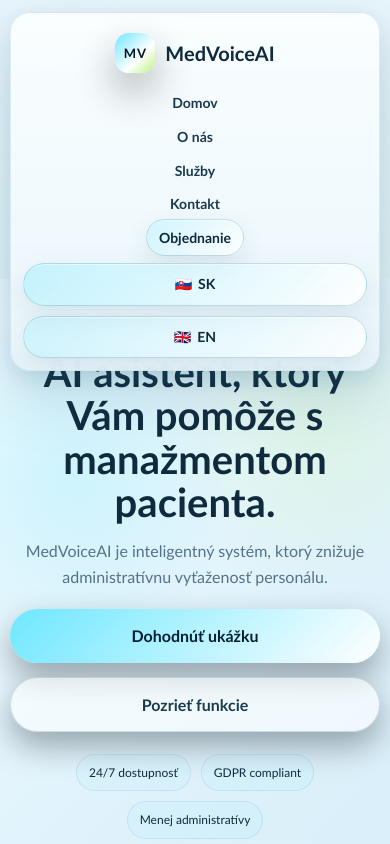
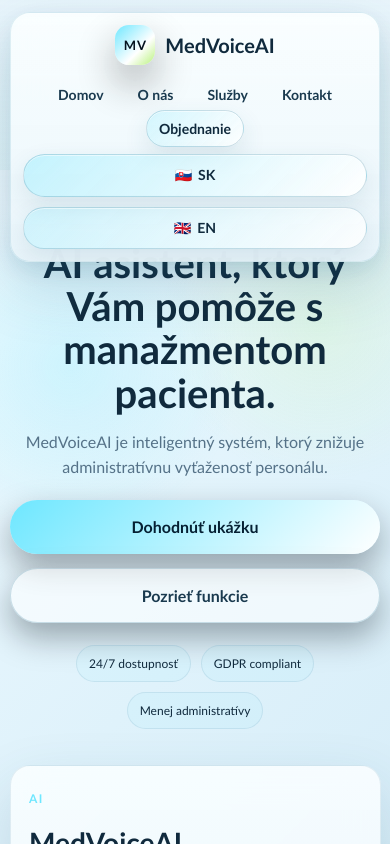
Before and after one commit to MRKS1/med-voice, a React (Vite) app: page / in a window 390 px wide. Shown: the top 844 px of the page. Built offline with nearby package versions, Linux system fonts and the light colour scheme.

Commit message:
Reduce header height on smaller screens

```diff
--- a/public/style.css
+++ b/public/style.css
@@ -694,10 +694,7 @@
 
   .hero-grid,
   .split-section,
-  .footer-grid,
-  nav,
-  .nav-right,
-  nav ul {
+  .footer-grid {
     flex-direction: column;
   }
 
@@ -707,10 +704,43 @@
     display: flex;
   }
 
+  nav {
+    flex-wrap: wrap;
+    align-items: center;
+    gap: 16px;
+  }
+
+  nav h1 {
+    flex: 0 1 auto;
+    min-width: 0;
+    font-size: 24px;
+  }
+
+  .brand {
+    gap: 10px;
+  }
+
+  .brand-name {
+    font-size: 24px;
+  }
+
+  .brand-tagline {
+    font-size: 10px;
+  }
+
+  .nav-right {
+    flex: 1 1 420px;
+    justify-content: flex-end;
+    gap: 12px;
+    min-width: 0;
+  }
+
   nav ul {
+    justify-content: flex-end;
     align-items: center;
     text-align: center;
-    gap: 12px;
+    gap: 10px 12px;
+    min-width: 0;
   }
 
   .hero {
@@ -742,7 +772,7 @@
   }
 
   .floating-header {
-    padding: 18px;
+    padding: 14px 18px;
     border-radius: 24px;
   }
 
@@ -774,6 +804,12 @@
     gap: 16px;
   }
 
+  nav h1 {
+    width: 100%;
+    display: flex;
+    justify-content: center;
+  }
+
   .brand {
     width: 100%;
     justify-content: center;
@@ -798,12 +834,15 @@
 
   .nav-right {
     width: 100%;
+    flex: 1 1 auto;
+    flex-direction: column;
     gap: 14px;
   }
 
   nav ul {
     width: 100%;
     justify-content: center;
+    text-align: center;
     gap: 10px 12px;
   }
 
```
Also changed, not shown: 1 other file (tests, documents, lock files or other folders).
